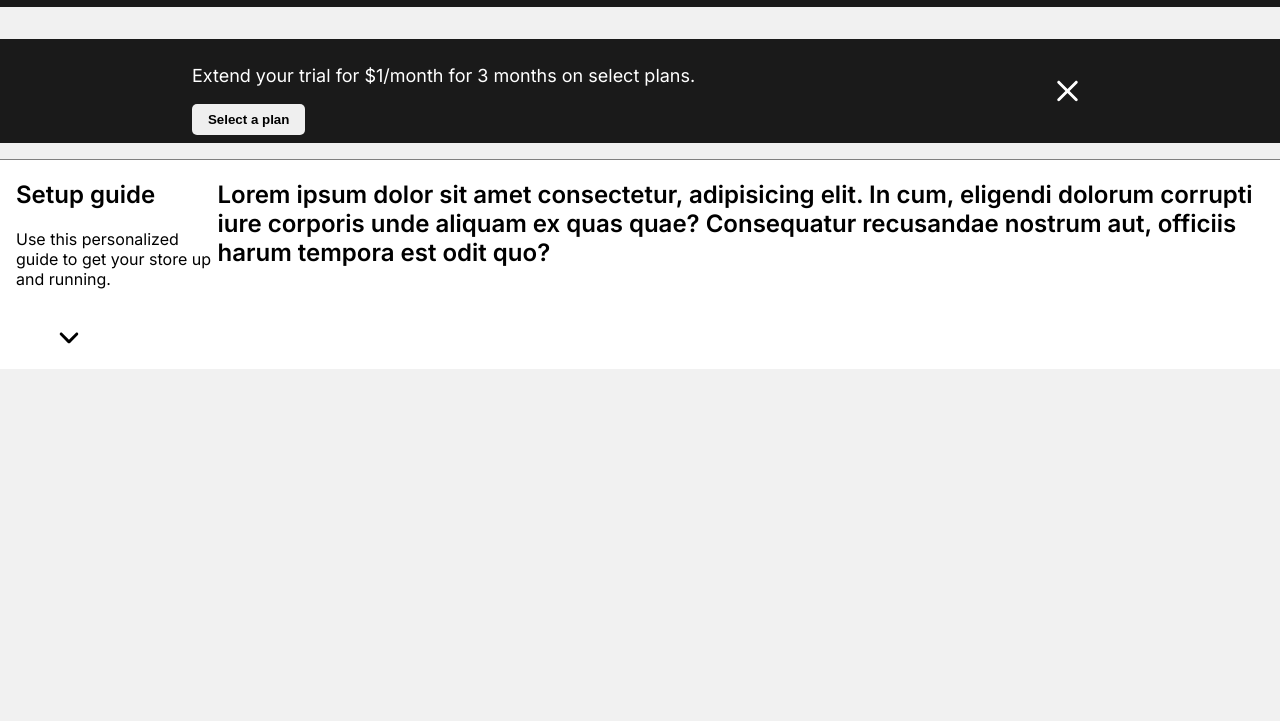
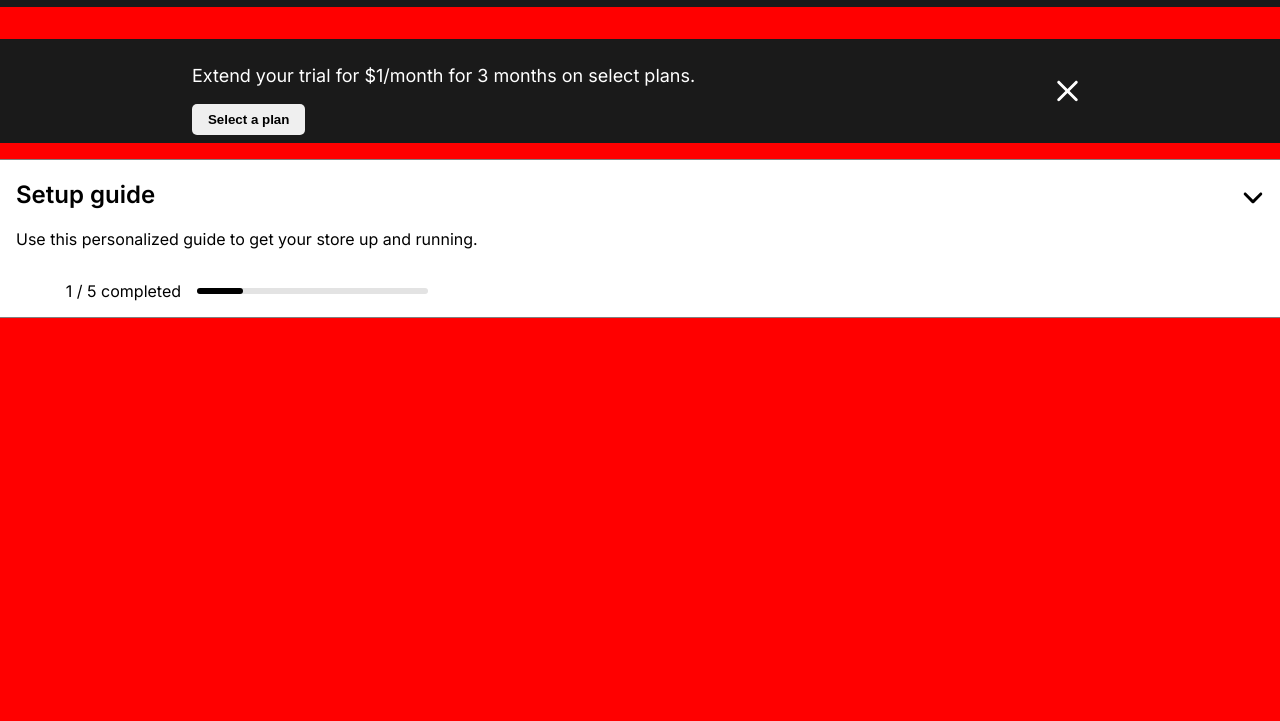
Before and after one commit to emdevelopa/shopifyAdmin, a plain HTML site: page index.html in a window 1280 px wide. Shown: the part 79-800 px from the top of the page. Drawn offline with Linux system fonts and the light colour scheme.

Commit message:
yes i did it

```diff
--- a/app.css
+++ b/app.css
@@ -66,8 +66,14 @@ nav {
   background-color: #ffffff;
   padding: 0em 1em;
   display: flex;
+  flex-direction: column;
   justify-content: space-between;
   border-top: 1px solid grey;
+  border-bottom: 1px solid grey;
+}
+.setup-guide-section {
+  display: flex;
+  justify-content: space-between;
 }
 .dropdown-icons {
   padding: 2em;
@@ -79,3 +85,30 @@ nav {
   position: absolute;
   top: 5%;
 }
+.progress-bar-container {
+  display: flex;
+  align-items: center;
+  justify-content: center;
+  gap: 1em;
+}
+.progress-bar {
+  width: 50%;
+  height: 6px;
+  background: #e3e3e3;
+  border-radius: 5px;
+}
+.completed {
+  background: #000;
+  border-radius: 5px;
+  width: 20%;
+  height: 6px;
+}
+
+@media (min-width:400px) {
+    body{
+        background-color: red;
+    }
+    nav{
+        justify-content: space-between;
+    }
+}
--- a/index.html
+++ b/index.html
@@ -67,10 +67,16 @@
         </div>
 
         <div class="setup-guide-container">
-            <div>
+            <div class="setup-guide-section">
                 <div>
                     <h1>Setup guide</h1>
                     <p>Use this personalized guide to get your store up and running.</p>
+                    <div class="progress-bar-container">
+                        <p>1 / 5 completed</p>
+                        <div class="progress-bar">
+                            <div class="completed"></div>
+                        </div>
+                    </div>
                 </div>
                 <div class="dropdown-icons">
                     <svg width="41" height="40" viewBox="0 0 21 20" fill="none" xmlns="http://www.w3.org/2000/svg">
@@ -86,9 +92,9 @@
                 </div>
             </div>
             <div>
-                <h1>Lorem ipsum dolor sit amet consectetur, adipisicing elit. In cum, eligendi dolorum corrupti iure
+                <!-- <h1>Lorem ipsum dolor sit amet consectetur, adipisicing elit. In cum, eligendi dolorum corrupti iure
                     corporis unde aliquam ex quas quae? Consequatur recusandae nostrum aut, officiis harum tempora est
-                    odit quo?</h1>
+                    odit quo?</h1> -->
             </div>
         </div>
     </section>
```
